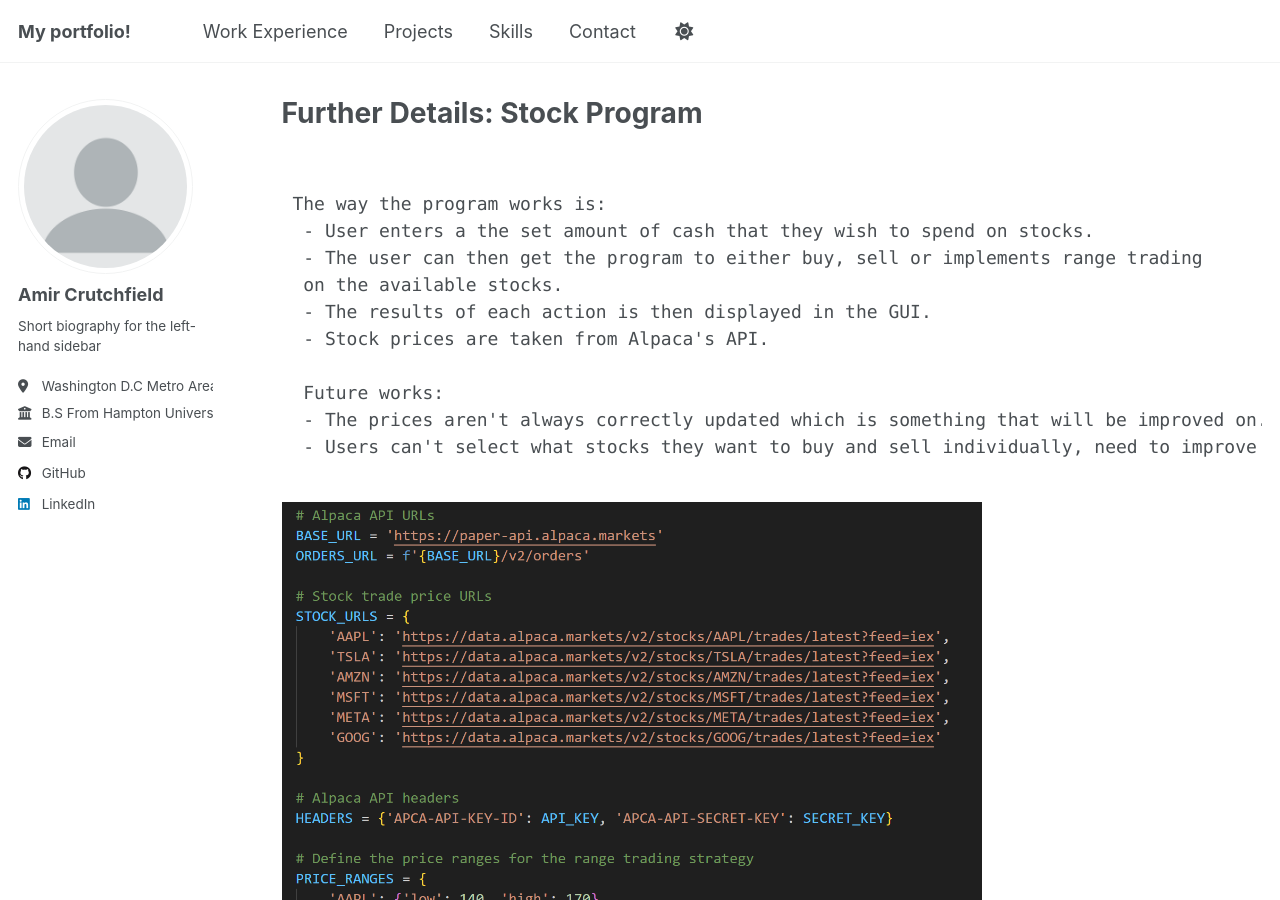
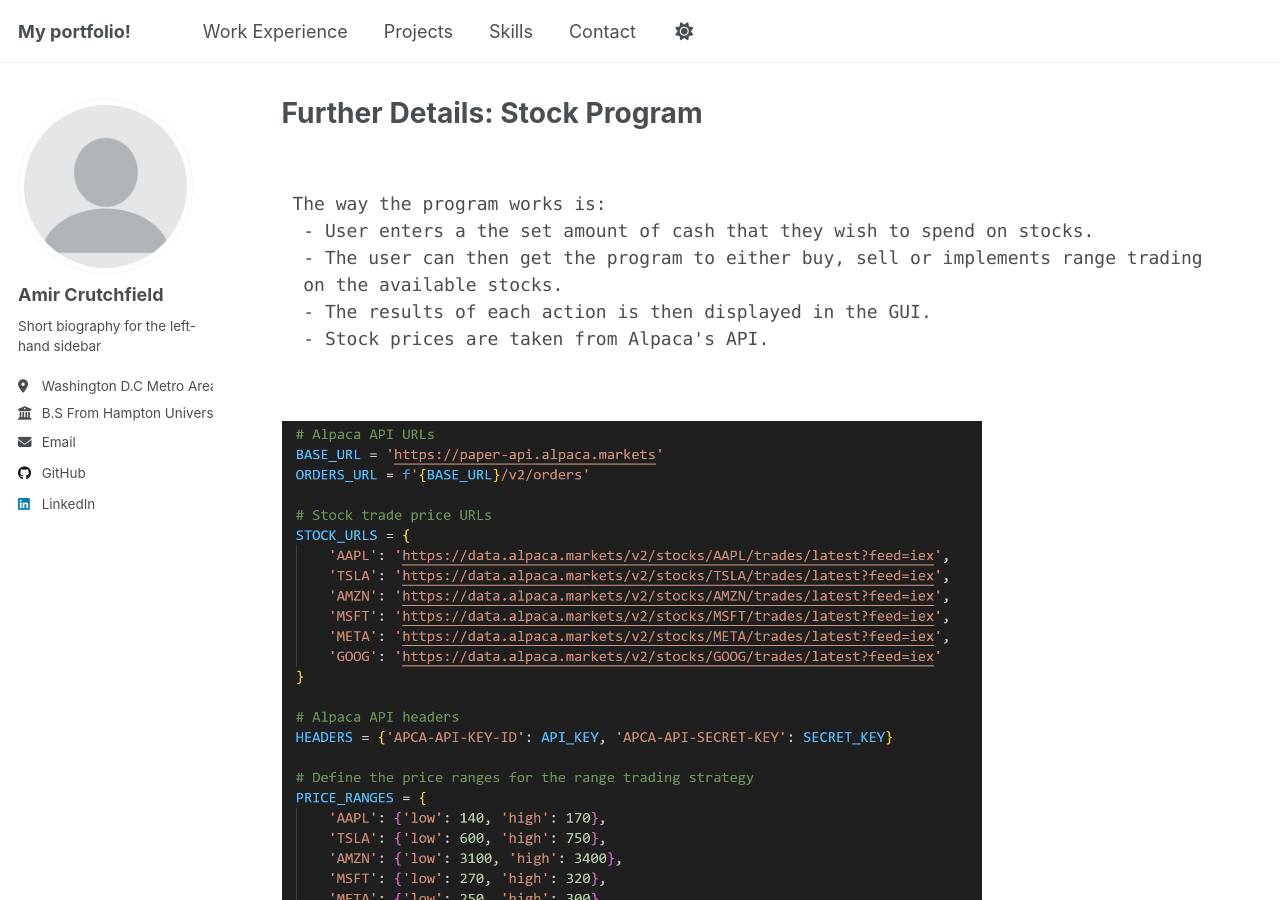
Before and after one commit to amirc42/amircportfolio, a Jekyll site: the page built from _pages/stockprogramdetails.html, in a window 1280 px wide and 900 px high. Built offline with Jekyll 4.4.1, drawn with Linux system fonts in a browser that asks for light colours; a script that is not in the unit is left out.

Commit message:
Update stockprogramdetails.html

```diff
--- a/_pages/stockprogramdetails.html
+++ b/_pages/stockprogramdetails.html
@@ -13,9 +13,6 @@ author_profile: true
   - The results of each action is then displayed in the GUI.
   - Stock prices are taken from Alpaca's API.
 
-  Future works:
-  - The prices aren't always correctly updated which is something that will be improved on.
-  - Users can't select what stocks they want to buy and sell individually, need to improve that.
 </p></pre>
 
 <pre>
```
